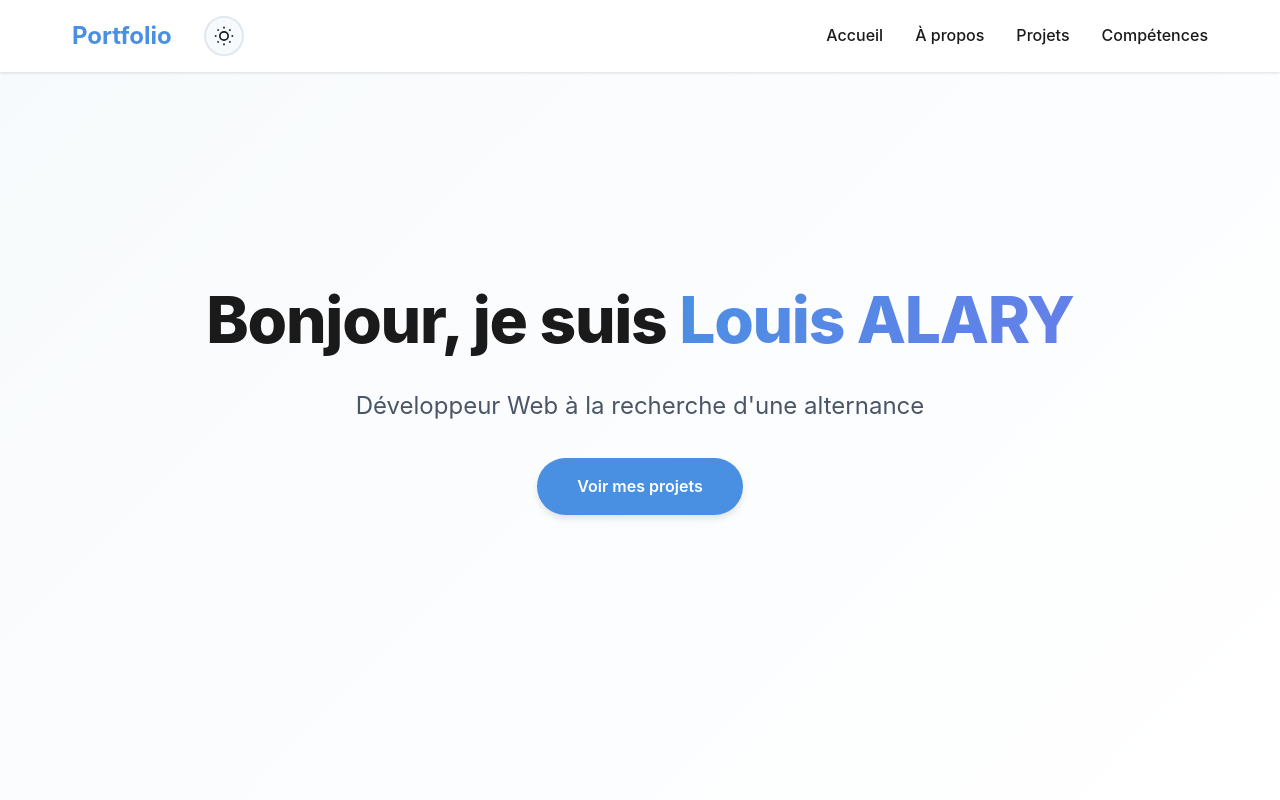
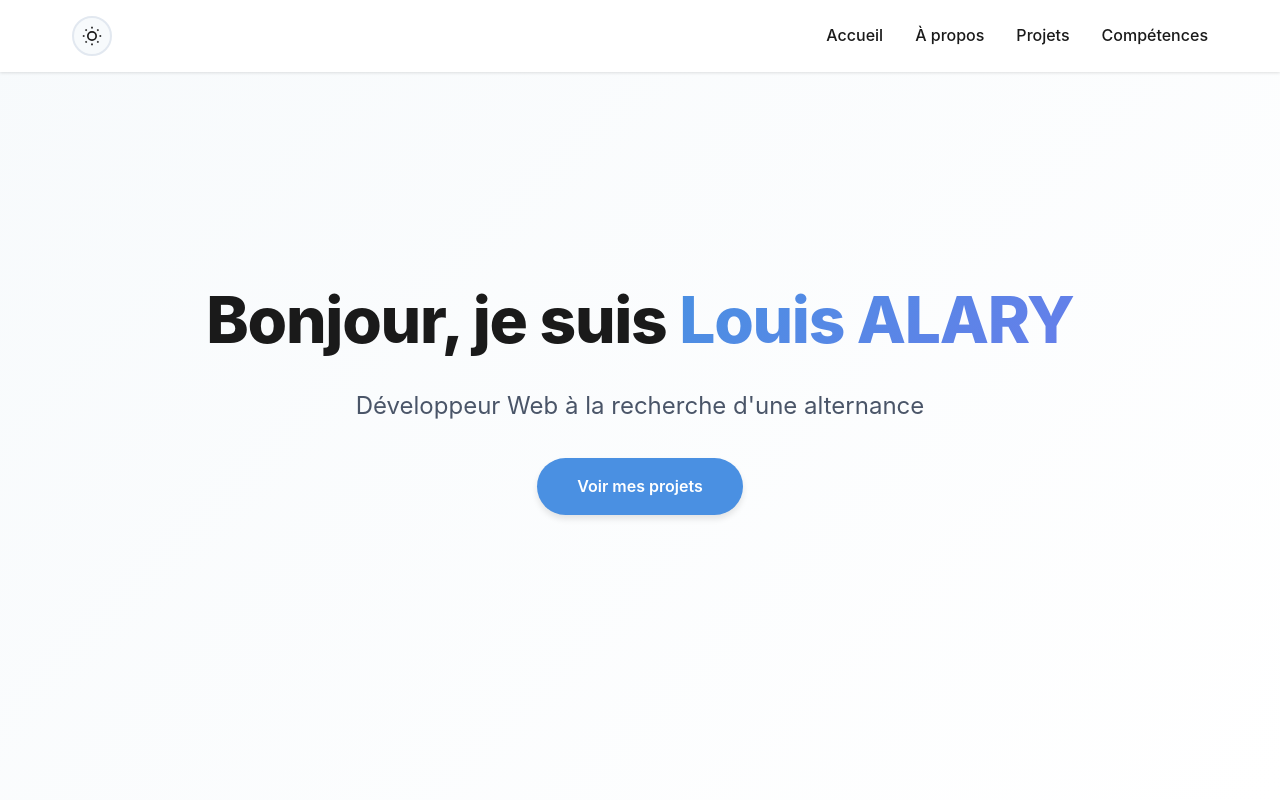
Before and after one commit to Louis-ala/Louis-ala.github.io, a website: page index.html in a window 1280 px wide. Shown: the top 800 px of the page. Drawn offline with Linux system fonts and the light colour scheme.

Commit message:
Update index.html

```diff
--- a/index.html
+++ b/index.html
@@ -13,7 +13,6 @@
     <header role="banner">
         <nav aria-label="Navigation principale">
             <div class="nav-container">
-                <a href="#accueil" class="logo" aria-label="Retour à l'accueil">Portfolio</a>
                 <button class="theme-toggle" aria-label="Basculer le mode sombre" title="Changer le thème">
                     <svg class="sun-icon" xmlns="http://www.w3.org/2000/svg" viewBox="0 0 24 24" fill="none" stroke="currentColor" stroke-width="2">
                         <circle cx="12" cy="12" r="5"/>
```
